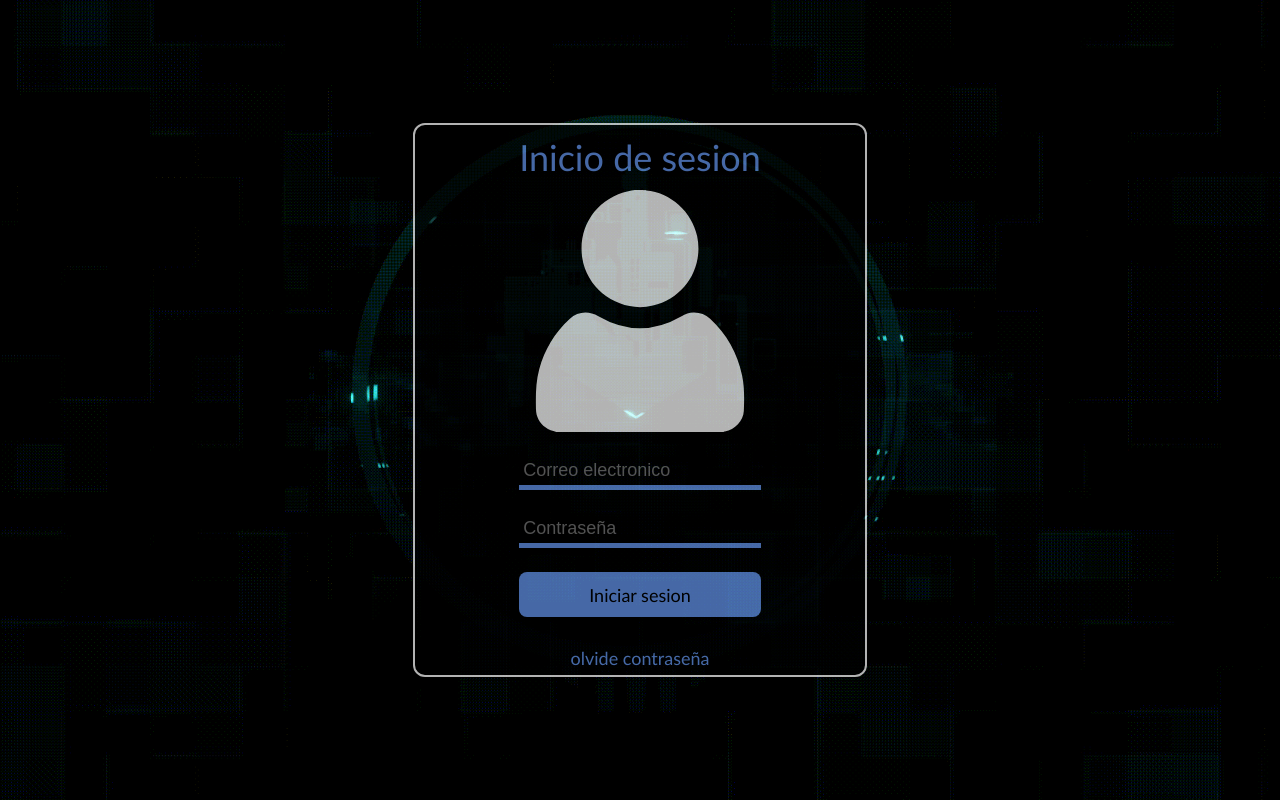
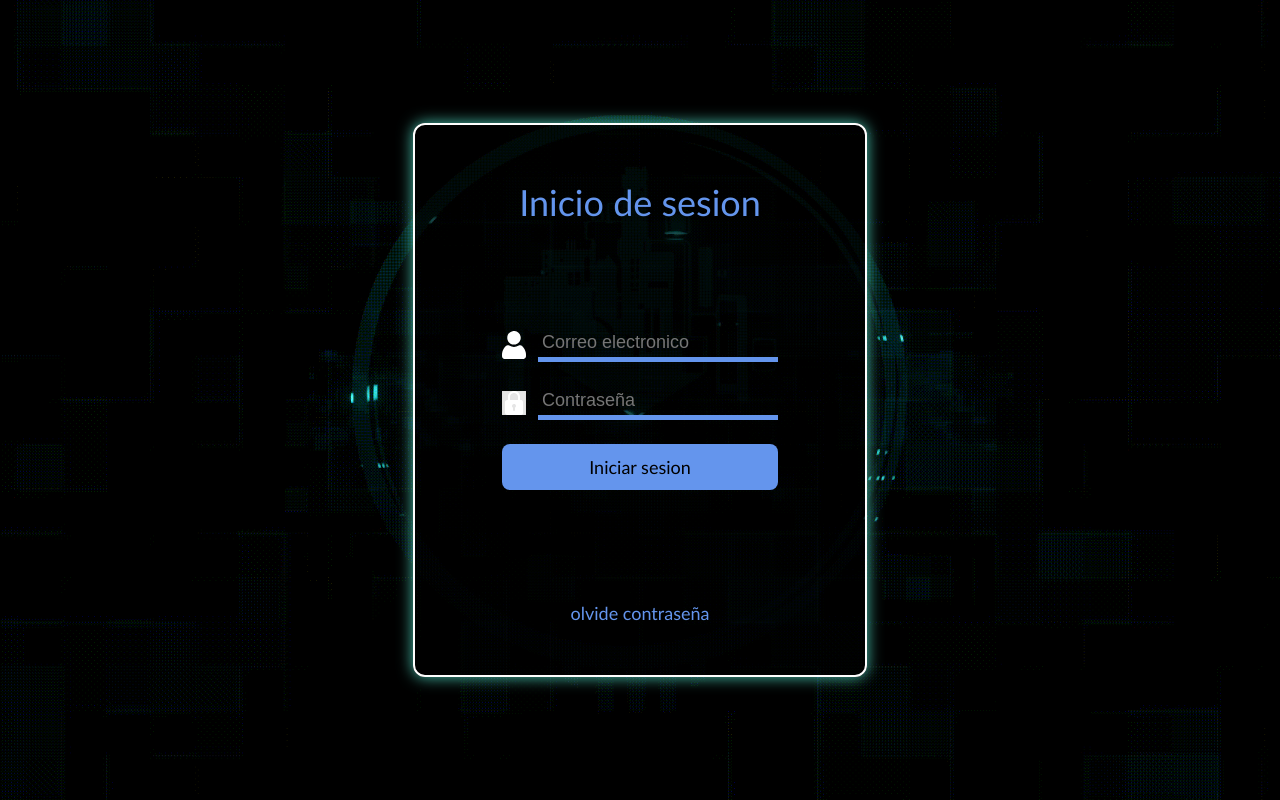
Before and after one commit to leonardo-da/Login, a React (Vite) app: page / in a window 1280 px wide. Built offline with nearby package versions, Linux system fonts and the light colour scheme.

Commit message:
Add icons in form textbox and fix centered content problem

```diff
--- a/src/App.css
+++ b/src/App.css
@@ -1,6 +1,7 @@
 :root {
   font-size: 12px;
   --Padding: 4px;
+  --SecondaryColor: rgb(74, 199, 178);
 }
 
 * {
@@ -15,10 +16,16 @@ body {
   background-image: url("img/Background.gif");
   background-position: center;
   background-size: cover;
-  font-family: 'Gill Sans', 'Gill Sans MT', Calibri, 'Trebuchet MS', sans-serif;
+  font-family: 'Gill Sans', 'Gill Sans MT', 'Calibri', 'Trebuchet MS', sans-serif;
 }
 
-.LogInContainer {
+.Centered-Container {
+  display: flex;
+  flex-direction: column;
+  justify-content: center;
+}
+
+.LogIn-Container {
   display: grid;
   grid-template-rows: repeat(3fr);
   justify-content: center;
@@ -26,26 +33,17 @@ body {
   height: 90vh;
   max-width: 450px;
   max-height: 550px;
-  background-color:black;
+  background-color:rgba(0, 0, 0, 0.7);
   border: 2px solid white;
   border-radius: 1rem;
-  opacity: 0.7;
+  box-shadow: 0 0 15px var(--SecondaryColor);
 }
 
-.LogInContainer div {
-  display: flex;
-  flex-direction: column;
-  justify-content: center;
-  /* border: 1px solid red; */
+.LogInForm-Container {
+  grid-row: 2;
 }
 
-.LogInFormContainer {
-  grid-row: 2;
-  display: flex;
-  flex-direction: column;
-}
-
-.FormButtonsContainer {
+.FormButtons-Container {
   grid-row: 3;
   display: flex;
   flex-direction: column;
@@ -54,12 +52,19 @@ body {
 .Title {
   grid-row: 1;
   font-size: 3rem;
+  text-align: center;
   color: cornflowerblue;
 }
 
-.LogInFormContainer label {
+.LogInForm-Container label {
   font-size: 1.3rem;
   color: gray;
+}
+
+.TextBox-Container {
+  display: flex;
+  flex-direction: row;
+  margin-bottom: 2rem;
 }
 
 .TextBox {
@@ -69,11 +74,10 @@ body {
   border-width: 0 0 5px 0;
   border-color: cornflowerblue;
   padding: var(--Padding);
-  margin: 0 0 2rem 0;
 }
 
 .TextBox:hover {
-  border-color:ghostwhite;
+  border-color:var(--SecondaryColor);
 }
 
 .TextBox:focus {
@@ -86,12 +90,18 @@ body {
   margin: 0 0 1rem 0;
 }
 
+.Button:hover {
+  background-color: var(--SecondaryColor);
+}
+
 .TextButton {
   font-size: 1.5rem;
   background-color: transparent;
   color:cornflowerblue;
   padding: 0;
 }
-.aimg{
-  margin-bottom: 10%;
+
+.TextBox-Image {
+  width: 2rem;
+  margin-right: 1rem;
 }
--- a/src/App.jsx
+++ b/src/App.jsx
@@ -1,5 +1,6 @@
 import './App.css'
-import Accountimg from "./img/Account.svg"
+import ImgAccount from "./img/Account.svg";
+import ImgPassword from "./img/Password.svg";
 import { useState } from 'react';
 
 function App() {
@@ -13,19 +14,28 @@ function App() {
   return (
     <>
       <div id="root"></div>
-        <div className="LogInContainer">
-          <div className="TitleContainer">
+        <div className="LogIn-Container">
+          <div className="Title-Container, Centered-Container">
             <label className="Title">Inicio de sesion</label>
           </div>
 
-          <form className="LogInFormContainer" onSubmit={handleSubmit}>
-            <img className="aimg" src={Accountimg} alt="Accountimg" />
-            <input className="TextBox" type="text" placeholder="Correo electronico" name="email" value={email}  onChange={(event) => setEmail(event.target.value)}/>
-            <input className="TextBox" type="password" placeholder="Contraseña" name="password"  value={password} onChange={(event) => setPassword(event.target.value)}/>
+          <form className="LogInForm-Container, Centered-Container" onSubmit={handleSubmit}>
+            {/* Account textbox */}
+            <div class="TextBox-Container">
+              <img className="TextBox-Image" src={ImgAccount} alt="ImgAccount"/>
+              <input className="TextBox" type="text" placeholder="Correo electronico" name="email" value={email}  onChange={(event) => setEmail(event.target.value)}/>
+            </div>
+
+            {/* Password textbox */}
+            <div className="TextBox-Container">
+              <img className="TextBox-Image" src={ImgPassword} alt="ImgPassword"/>
+              <input className="TextBox" type="password" placeholder="Contraseña" name="password"  value={password} onChange={(event) => setPassword(event.target.value)}/>
+            </div>
+
             <button className="Button" type="submit">Iniciar sesion</button>
           </form>
 
-          <div className="FormButtonsContainer">
+          <div className="FormButtons-Container, Centered-Container">
             <button className="TextButton">olvide contraseña</button>
           </div>
         </div>
```
Also changed, not shown: src/img/Password.svg.
